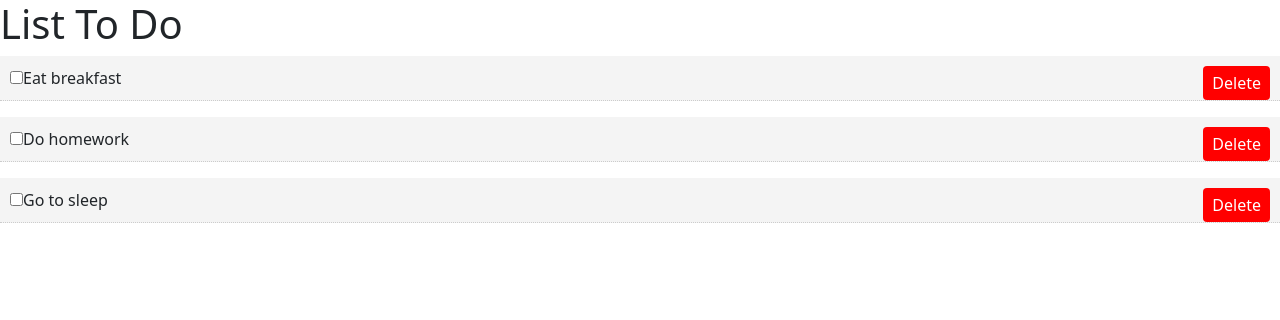
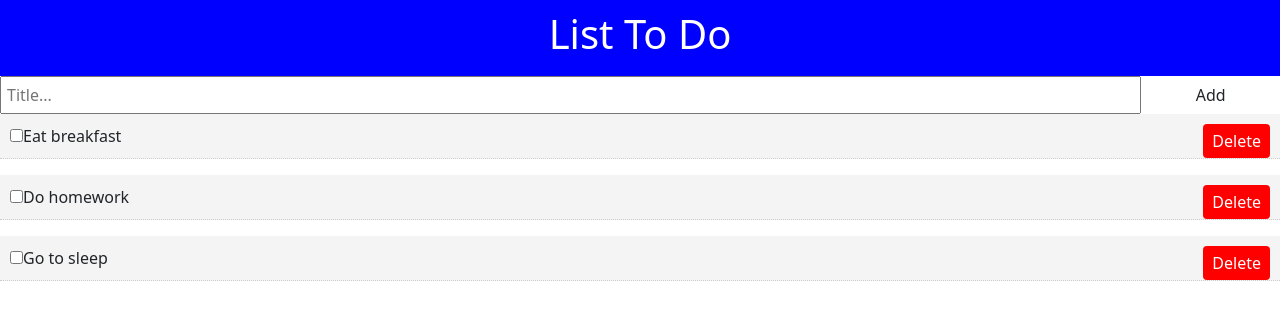
Before and after one commit to NamNguyenGit/ReactLearn, a React (Create React App) app in the folder LearnReact/Day1/react-app/: page / in a window 1280 px wide. Shown: the top 320 px of the page. Built offline with nearby package versions, Linux system fonts and the light colour scheme.

Commit message:
Handle Form

```diff
--- a/LearnReact/Day1/react-app/src/App.css
+++ b/LearnReact/Day1/react-app/src/App.css
@@ -23,7 +23,7 @@ a {
   display: inline-block;
   border: none;
   background: #555;
-  color: #fff;
+  color: #554;
   padding: 7px 20px;
   cursor: pointer;
 }
--- /dev/null
+++ b/LearnReact/Day1/react-app/src/components/Add.js
@@ -0,0 +1,36 @@
+import React, { useState } from "react";
+import PropTypes from "prop-types";
+
+const AddTodo = (props) => {
+  const [title, setTitle] = useState();
+
+  const addTodostyle = {
+    display: "flex",
+  };
+
+  const addtodoinputstyle = {
+    flex: "10",
+    padding: "5px",
+  };
+
+  const changeTitle = (event) => {
+    setTitle(event.target.value);
+  };
+
+  return (
+    <form style={addTodostyle}>
+      <input
+        style={addtodoinputstyle}
+        type="text"
+        name="title"
+        placeholder="Title..."
+        onChange={changeTitle}
+      ></input>
+      <input className="btn" type="submit" value="Add"></input>
+    </form>
+  );
+};
+
+AddTodo.propTypes = {};
+
+export default AddTodo;
--- a/LearnReact/Day1/react-app/src/components/Header.js
+++ b/LearnReact/Day1/react-app/src/components/Header.js
@@ -1,8 +1,14 @@
 import React, { Component } from "react";
 
 const Header = () => {
+  const Style = {
+    background: "blue",
+    color: "#fff",
+    textAlign: "center",
+    padding: "10px",
+  };
   return (
-    <header>
+    <header style={Style}>
       <h1>List To Do </h1>
     </header>
   );
--- a/LearnReact/Day1/react-app/src/components/Todos.js
+++ b/LearnReact/Day1/react-app/src/components/Todos.js
@@ -1,4 +1,5 @@
 import React, { Fragment, useState } from "react";
+import AddTodo from "./Add";
 import TodoItem from "./TodoItem";
 
 const Todos = () => {
@@ -41,6 +42,7 @@ const Todos = () => {
 
   return (
     <Fragment>
+      <AddTodo></AddTodo>
       {todoStates.map((todo) => {
         return (
           <TodoItem
```
